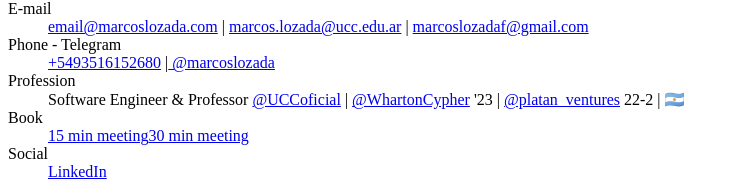
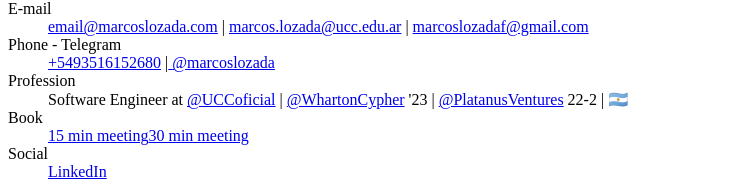
Before and after one commit to marcoslozadaf/marcos, a Next.js app: page / in a window 1280 px wide. Shown: the part 371-566 px from the top of the page, without its empty margins (0-739 px from the left). Built offline with nearby package versions, Linux system fonts and the light colour scheme.

Commit message:
Updates!

```diff
--- a/pages/index.js
+++ b/pages/index.js
@@ -1,13 +1,13 @@
-import Head from 'next/head';
+import Head from "next/head";
 import {
   iconGithub,
   iconLinkedIn,
   iconTwitter,
   iconFacebook,
   iconInstagram,
-} from '../components/icons';
+} from "../components/icons";
 
-import Favicons from '../components/Favicons';
+import Favicons from "../components/Favicons";
 
 export default function Home() {
   return (
@@ -16,116 +16,198 @@
         <title>Marcos Lozada Freytes</title>
         <Favicons />
       </Head>
-      <header className=''></header>
-      <main className=''>
-        <div className='max-w-5xl mx-auto pt-4 pb-16 px-4 sm:py-24 sm:px-6 lg:px-8'>
-          <div className='bg-white dark:bg-gray-800 shadow overflow-hidden rounded-lg'>
-            <div className='px-4 py-5 sm:px-6 flex items-center justify-between'>
-              <div className='flex items-center'>
+      <header className=""></header>
+      <main className="">
+        <div className="max-w-5xl mx-auto pt-4 pb-16 px-4 sm:py-24 sm:px-6 lg:px-8">
+          <div className="bg-white dark:bg-gray-800 shadow overflow-hidden rounded-lg">
+            <div className="px-4 py-5 sm:px-6 flex items-center justify-between">
+              <div className="flex items-center">
                 <img
-                  className='h-16 w-16 rounded-full mr-4 shadow-lg border border-white'
-                  src='/images/marcoslozada.JPEG'
-                  alt=''
+                  className="h-16 w-16 rounded-full mr-4 shadow-lg border border-white"
+                  src="/images/marcoslozada.JPEG"
+                  alt=""
                   width={300}
                   height={300}
                 />
-                <h3 className='text-lg leading-none font-medium text-gray-900 dark:text-white dark:text-white'>
+                <h3 className="text-lg leading-none font-medium text-gray-900 dark:text-white dark:text-white">
                   Marcos Lozada Freytes
                 </h3>
               </div>
             </div>
           </div>
-          <div className='bg-white dark:bg-gray-800 shadow overflow-hidden rounded-lg mt-5'>
-            <div className='px-4 pb-5 sm:p-0'>
-              <dl className='divide-y divide-gray-200 dark:divide-black'>
-                <div className='py-2 sm:py-5 sm:grid sm:grid-cols-3 sm:gap-4 sm:px-6'>
-                  <dt className='text-sm font-medium text-gray-400'>E-mail</dt>
-                  <dd className='mt-1 text-sm text-gray-900 dark:text-white sm:mt-0 sm:col-span-2'>
-                  {/* <a  target='_blank' href='mailto:marcos@ropero.io' className='hover:text-blue-400'>marcos@ropero.io</a> - <a  target='_blank' href='mailto:marcos@bircle.io' className='hover:text-blue-400'>marcos@bircle.io</a> | <a target='_blank' href='mailto:marcos.lozada@ucc.edu.ar' className='hover:text-blue-400'>marcos.lozada@ucc.edu.ar</a> | <a  target='_blank' href='mailto:marcoslozadaf@gmail.com' className='hover:text-blue-400'>marcoslozadaf@gmail.com</a> */}
-                  <a  target='_blank' href='mailto:email@marcoslozada.com' className='hover:text-blue-400'>email@marcoslozada.com</a> | <a target='_blank' href='mailto:marcos.lozada@ucc.edu.ar' className='hover:text-blue-400'>marcos.lozada@ucc.edu.ar</a> | <a  target='_blank' href='mailto:marcoslozadaf@gmail.com' className='hover:text-blue-400'>marcoslozadaf@gmail.com</a>
+          <div className="bg-white dark:bg-gray-800 shadow overflow-hidden rounded-lg mt-5">
+            <div className="px-4 pb-5 sm:p-0">
+              <dl className="divide-y divide-gray-200 dark:divide-black">
+                <div className="py-2 sm:py-5 sm:grid sm:grid-cols-3 sm:gap-4 sm:px-6">
+                  <dt className="text-sm font-medium text-gray-400">E-mail</dt>
+                  <dd className="mt-1 text-sm text-gray-900 dark:text-white sm:mt-0 sm:col-span-2">
+                    {/* <a  target='_blank' href='mailto:marcos@ropero.io' className='hover:text-blue-400'>marcos@ropero.io</a> - <a  target='_blank' href='mailto:marcos@bircle.io' className='hover:text-blue-400'>marcos@bircle.io</a> | <a target='_blank' href='mailto:marcos.lozada@ucc.edu.ar' className='hover:text-blue-400'>marcos.lozada@ucc.edu.ar</a> | <a  target='_blank' href='mailto:marcoslozadaf@gmail.com' className='hover:text-blue-400'>marcoslozadaf@gmail.com</a> */}
+                    <a
+                      target="_blank"
+                      href="mailto:email@marcoslozada.com"
+                      className="hover:text-blue-400"
+                    >
+                      email@marcoslozada.com
+                    </a>{" "}
+                    |{" "}
+                    <a
+                      target="_blank"
+                      href="mailto:marcos.lozada@ucc.edu.ar"
+                      className="hover:text-blue-400"
+                    >
+                      marcos.lozada@ucc.edu.ar
+                    </a>{" "}
+                    |{" "}
+                    <a
+                      target="_blank"
+                      href="mailto:marcoslozadaf@gmail.com"
+                      className="hover:text-blue-400"
+                    >
+                      marcoslozadaf@gmail.com
+                    </a>
                   </dd>
                 </div>
-                <div className='py-2 sm:py-5 sm:grid sm:grid-cols-3 sm:gap-4 sm:px-6'>
-                <dt className='text-sm font-medium text-gray-400'>Phone - Telegram</dt>
-                <dd className='mt-1 text-sm text-gray-900 dark:text-white sm:mt-0 sm:col-span-2'>
-                  <a target='_blank' href="https://api.whatsapp.com/send?phone=5493516152680" className='hover:text-blue-400'>+5493516152680</a> |
-                  <a target='_blank' href="https://t.me/marcoslozada" className='hover:text-blue-400'> @marcoslozada</a>
-                </dd>
-              </div>
-                <div className='py-2 sm:py-5 sm:grid sm:grid-cols-3 sm:gap-4 sm:px-6'>
-                  <dt className='text-sm font-medium text-gray-400'>Profession</dt>
-                  <dd className='mt-1 text-sm text-gray-900 dark:text-white sm:mt-0 sm:col-span-2'>
-                   Software Engineer & Professor <a target='_blank' href='https://twitter.com/UCCoficial' className='hover:text-blue-400' >@UCCoficial</a> | <a target='_blank' href='https://twitter.com/WhartonCypher' className='hover:text-blue-400'>@WhartonCypher</a> '23 | <a target='_blank' href='https://twitter.com/platan_ventures' className='hover:text-blue-400'>@platan_ventures</a> 22-2 | 🇦🇷
+                <div className="py-2 sm:py-5 sm:grid sm:grid-cols-3 sm:gap-4 sm:px-6">
+                  <dt className="text-sm font-medium text-gray-400">
+                    Phone - Telegram
+                  </dt>
+                  <dd className="mt-1 text-sm text-gray-900 dark:text-white sm:mt-0 sm:col-span-2">
+                    <a
+                      target="_blank"
+                      href="https://api.whatsapp.com/send?phone=5493516152680"
+                      className="hover:text-blue-400"
+                    >
+                      +5493516152680
+                    </a>{" "}
+                    |
+                    <a
+                      target="_blank"
+                      href="https://t.me/marcoslozada"
+                      className="hover:text-blue-400"
+                    >
+                      {" "}
+                      @marcoslozada
+                    </a>
                   </dd>
                 </div>
-                <div className='py-2 sm:py-5 sm:grid sm:grid-cols-3 sm:gap-4 sm:px-6'>
-                  <dt className='text-sm font-medium text-gray-400'>Book</dt>
-                  <dd className='mt-1 text-sm text-gray-900 dark:text-white sm:mt-0 sm:col-span-2'>
-                    <span className='inline-flex items-center px-2.5 py-0.5 rounded-md text-sm font-medium bg-gray-100 dark:bg-black text-gray-800 mr-3 dark:text-white mb-1'>
-                    <a target='_blank' href="https://cal.com/marcoslozada/15min?duration=15" className='hover:text-blue-400'>15 min meeting</a>
+                <div className="py-2 sm:py-5 sm:grid sm:grid-cols-3 sm:gap-4 sm:px-6">
+                  <dt className="text-sm font-medium text-gray-400">
+                    Profession
+                  </dt>
+                  <dd className="mt-1 text-sm text-gray-900 dark:text-white sm:mt-0 sm:col-span-2">
+                    Software Engineer at{" "}
+                    <a
+                      target="_blank"
+                      href="https://twitter.com/UCCoficial"
+                      className="hover:text-blue-400"
+                    >
+                      @UCCoficial
+                    </a>{" "}
+                    |{" "}
+                    <a
+                      target="_blank"
+                      href="https://twitter.com/WhartonCypher"
+                      className="hover:text-blue-400"
+                    >
+                      @WhartonCypher
+                    </a>{" "}
+                    '23 |{" "}
+                    <a
+                      target="_blank"
+                      href="https://twitter.com/platan_ventures"
+                      className="hover:text-blue-400"
+                    >
+                      @PlatanusVentures
+                    </a>{" "}
+                    22-2 | 🇦🇷
+                  </dd>
+                </div>
+                <div className="py-2 sm:py-5 sm:grid sm:grid-cols-3 sm:gap-4 sm:px-6">
+                  <dt className="text-sm font-medium text-gray-400">Book</dt>
+                  <dd className="mt-1 text-sm text-gray-900 dark:text-white sm:mt-0 sm:col-span-2">
+                    <span className="inline-flex items-center px-2.5 py-0.5 rounded-md text-sm font-medium bg-gray-100 dark:bg-black text-gray-800 mr-3 dark:text-white mb-1">
+                      <a
+                        target="_blank"
+                        href="https://cal.com/marcoslozada/15min?duration=15"
+                        className="hover:text-blue-400"
+                      >
+                        15 min meeting
+                      </a>
                     </span>
-                    <span className='inline-flex items-center px-2.5 py-0.5 rounded-md text-sm font-medium bg-gray-100 dark:bg-black text-gray-800 mr-3 dark:text-white mb-1'>
-                    <a target='_blank' href="https://cal.com/marcoslozada/30min?duration=30" className='hover:text-blue-400'>30 min meeting</a>
+                    <span className="inline-flex items-center px-2.5 py-0.5 rounded-md text-sm font-medium bg-gray-100 dark:bg-black text-gray-800 mr-3 dark:text-white mb-1">
+                      <a
+                        target="_blank"
+                        href="https://cal.com/marcoslozada/30min?duration=30"
+                        className="hover:text-blue-400"
+                      >
+                        30 min meeting
+                      </a>
                     </span>
                   </dd>
                 </div>
 
-                <div className='py-2 sm:py-5 sm:grid sm:grid-cols-3 sm:gap-4 sm:px-6'>
-                  <dt className='text-sm font-medium text-gray-400'>Social</dt>
-                  <dd className='mt-1 text-sm text-gray-900 dark:text-white sm:mt-0 sm:col-span-2'>
-                    <div className='space-x-8 lg:space-x-12 md:order-2 flex items-center '>
+                <div className="py-2 sm:py-5 sm:grid sm:grid-cols-3 sm:gap-4 sm:px-6">
+                  <dt className="text-sm font-medium text-gray-400">Social</dt>
+                  <dd className="mt-1 text-sm text-gray-900 dark:text-white sm:mt-0 sm:col-span-2">
+                    <div className="space-x-8 lg:space-x-12 md:order-2 flex items-center ">
                       {social.map((item) => (
                         <a
                           key={item.name}
                           href={item.href}
-                          className='text-gray-400 hover:text-gray-700 dark:text-white dark:hover:text-gray-300'
+                          className="text-gray-400 hover:text-gray-700 dark:text-white dark:hover:text-gray-300"
                         >
-                          <span className='sr-only'>{item.name}</span>
-                          <item.icon className='h-6 w-6' aria-hidden='true' />
+                          <span className="sr-only">{item.name}</span>
+                          <item.icon className="h-6 w-6" aria-hidden="true" />
                         </a>
                       ))}
                     </div>
                   </dd>
                 </div>
-                <div className='py-2 sm:py-5 sm:grid sm:grid-cols-3 sm:gap-4 sm:px-6'>
-                  <dt className='text-sm font-medium text-gray-400'>Experience</dt>
-                  <dd className='mt-1 text-sm text-gray-900 dark:text-white sm:mt-0 sm:col-span-2'>
-                    <span className='inline-flex items-center px-2.5 py-0.5 rounded-md text-sm font-medium bg-gray-100 dark:bg-black text-gray-800 mr-3 dark:text-white mb-1'>
+                <div className="py-2 sm:py-5 sm:grid sm:grid-cols-3 sm:gap-4 sm:px-6">
+                  <dt className="text-sm font-medium text-gray-400">
+                    Experience
+                  </dt>
+                  <dd className="mt-1 text-sm text-gray-900 dark:text-white sm:mt-0 sm:col-span-2">
+                    {/* <span className='inline-flex items-center px-2.5 py-0.5 rounded-md text-sm font-medium bg-gray-100 dark:bg-black text-gray-800 mr-3 dark:text-white mb-1'>
                       Blockchain Development
-                    </span>
-                    <span className='inline-flex items-center px-2.5 py-0.5 rounded-md text-sm font-medium bg-gray-100 dark:bg-black text-gray-800 mr-3 dark:text-white mb-1'>
+                    </span> */}
+                    <span className="inline-flex items-center px-2.5 py-0.5 rounded-md text-sm font-medium bg-gray-100 dark:bg-black text-gray-800 mr-3 dark:text-white mb-1">
                       Business Management
                     </span>
-                    <span className='inline-flex items-center px-2.5 py-0.5 rounded-md text-sm font-medium bg-gray-100 dark:bg-black text-gray-800 mr-3 dark:text-white mb-1'>
+                    <span className="inline-flex items-center px-2.5 py-0.5 rounded-md text-sm font-medium bg-gray-100 dark:bg-black text-gray-800 mr-3 dark:text-white mb-1">
                       Project Management
                     </span>
-                    <span className='inline-flex items-center px-2.5 py-0.5 rounded-md text-sm font-medium bg-gray-100 dark:bg-black text-gray-800 mr-3 dark:text-white mb-1'>
+                    <span className="inline-flex items-center px-2.5 py-0.5 rounded-md text-sm font-medium bg-gray-100 dark:bg-black text-gray-800 mr-3 dark:text-white mb-1">
                       Data Science
                     </span>
-                    <span className='inline-flex items-center px-2.5 py-0.5 rounded-md text-sm font-medium bg-gray-100 dark:bg-black text-gray-800 mr-3 dark:text-white mb-1'>
+                    <span className="inline-flex items-center px-2.5 py-0.5 rounded-md text-sm font-medium bg-gray-100 dark:bg-black text-gray-800 mr-3 dark:text-white mb-1">
                       Software Engineer
                     </span>
-                    <span className='inline-flex items-center px-2.5 py-0.5 rounded-md text-sm font-medium bg-gray-100 dark:bg-black text-gray-800 mr-3 dark:text-white mb-1'>
-                      Full Stack Web Development
+                    <span className="inline-flex items-center px-2.5 py-0.5 rounded-md text-sm font-medium bg-gray-100 dark:bg-black text-gray-800 mr-3 dark:text-white mb-1">
+                      Full-Stack Development
                     </span>
-                    <span className='inline-flex items-center px-2.5 py-0.5 rounded-md text-sm font-medium bg-gray-100 dark:bg-black text-gray-800 mr-3 dark:text-white mb-1'>
+                    <span className="inline-flex items-center px-2.5 py-0.5 rounded-md text-sm font-medium bg-gray-100 dark:bg-black text-gray-800 mr-3 dark:text-white mb-1">
                       Generative AI
                     </span>
-                    <span className='inline-flex items-center px-2.5 py-0.5 rounded-md text-sm font-medium bg-gray-100 dark:bg-black text-gray-800 mr-3 dark:text-white mb-1'>
+                    <span className="inline-flex items-center px-2.5 py-0.5 rounded-md text-sm font-medium bg-gray-100 dark:bg-black text-gray-800 mr-3 dark:text-white mb-1">
                       Healthtech
                     </span>
-
                   </dd>
                 </div>
 
-                <div className='py-2 sm:py-5 sm:grid sm:grid-cols-3 sm:gap-4 sm:px-6'>
-                  <dt className='text-sm font-medium text-gray-400'>Preferred Stack</dt>
-                  <dd className='mt-1 text-sm text-gray-900 dark:text-white sm:mt-0 sm:col-span-2 grid grid-cols-4'>
+                <div className="py-2 sm:py-5 sm:grid sm:grid-cols-3 sm:gap-4 sm:px-6">
+                  <dt className="text-sm font-medium text-gray-400">
+                    Preferred Stack
+                  </dt>
+                  <dd className="mt-1 text-sm text-gray-900 dark:text-white sm:mt-0 sm:col-span-2 grid grid-cols-4">
                     {techStack.map((tech) => (
-                      <div key={tech.name} className='flex flex-col overflow-hidden'>
-                        <div className='flex-1 py-1 mr-3 justify-between'>
+                      <div
+                        key={tech.name}
+                        className="flex flex-col overflow-hidden"
+                      >
+                        <div className="flex-1 py-1 mr-3 justify-between">
                           <img
-                            className='h-10'
+                            className="h-10"
                             src={tech.logo}
                             alt={tech.name}
                             width={tech.width}
@@ -134,6 +216,22 @@
                         </div>
                       </div>
                     ))}
+                  </dd>
+                </div>
+                <div className="py-2 sm:py-5 sm:grid sm:grid-cols-3 sm:gap-4 sm:px-6">
+                  <dt className="text-sm font-medium text-gray-400">
+                    Connect
+                  </dt>
+                  <dd className="mt-1 text-sm text-gray-900 dark:text-white sm:mt-0 sm:col-span-2">
+                    <span className="inline-flex items-center px-2.5 py-0.5 rounded-md text-sm font-medium bg-gray-100 dark:bg-black text-gray-800 mr-3 dark:text-white mb-1">
+                      <a
+                        target="_blank"
+                        href="https://www.linkedin.com/comm/mynetwork/discovery-see-all?usecase=PEOPLE_FOLLOWS&followMember=marcoslozadafreytes"
+                        className="hover:text-blue-400"
+                      >
+                        Follow on LinkedIn
+                      </a>
+                    </span>
                   </dd>
                 </div>
               </dl>
@@ -148,92 +246,91 @@
 
 const techStack = [
   {
-    name: 'Javascript',
-    logo: '/images/tech-stack/javascript.svg',
+    name: "Javascript",
+    logo: "/images/tech-stack/javascript.svg",
     height: 48,
     width: 48,
-    docs: 'https://developer.mozilla.org/en-US/docs/Web/JavaScript',
+    docs: "https://developer.mozilla.org/en-US/docs/Web/JavaScript",
   },
   {
-    name: 'NodeJS',
-    logo: '/images/tech-stack/nodejs.svg',
+    name: "NodeJS",
+    logo: "/images/tech-stack/nodejs.svg",
     height: 48,
     width: 75,
-    docs: 'https://nodejs.org/dist/latest-v14.x/docs/api/',
+    docs: "https://nodejs.org/dist/latest-v14.x/docs/api/",
   },
   {
-    name: 'expressJS',
-    logo: '/images/tech-stack/expressjs.svg',
+    name: "expressJS",
+    logo: "/images/tech-stack/expressjs.svg",
     height: 48,
     width: 100,
-    docs: 'https://expressjs.com/en/4x/api.html',
+    docs: "https://expressjs.com/en/4x/api.html",
   },
   {
-    name: 'MongoDB',
-    logo: '/images/tech-stack/mongodb.svg',
+    name: "MongoDB",
+    logo: "/images/tech-stack/mongodb.svg",
     height: 48,
     width: 150,
-    docs: 'https://docs.mongodb.com/drivers/node/current/',
+    docs: "https://docs.mongodb.com/drivers/node/current/",
   },
   {
-    name: 'React',
-    logo: '/images/tech-stack/react.svg',
+    name: "React",
+    logo: "/images/tech-stack/react.svg",
     height: 48,
     width: 55,
-    docs: 'https://reactjs.org/docs/getting-started.html',
+    docs: "https://reactjs.org/docs/getting-started.html",
   },
   {
-    name: 'NextJS',
-    logo: '/images/tech-stack/nextjs.svg',
+    name: "NextJS",
+    logo: "/images/tech-stack/nextjs.svg",
     height: 48,
     width: 55,
-    docs: 'https://nextjs.org/docs',
+    docs: "https://nextjs.org/docs",
   },
   {
-    name: 'Ethereum',
-    logo: '/images/tech-stack/ethereum.svg',
+    name: "AWS",
+    logo: "/images/tech-stack/aws.svg",
+    height: 48,
+    width: 55,
+    docs: "https://docs.aws.amazon.com/",
+  },
+  {
+    name: "OpenAI",
+    logo: "/images/tech-stack/openai.svg",
     height: 68,
     width: 75,
-    docs: 'https://ethereum.org/en/developers/',
-  },
-  {
-    name: 'Polygon',
-    logo: '/images/tech-stack/polygon.svg',
-    height: 68,
-    width: 75,
-    docs: 'https://docs.polygon.technology/',
+    docs: "https://platform.openai.com/docs/introduction",
   },
 ];
 
 const social = [
-
   {
-    name: 'LinkedIn',
-    href: 'https://www.linkedin.com/in/marcoslozadafreytes/',
+    name: "LinkedIn",
+    href: "https://www.linkedin.com/in/marcoslozadafreytes/",
     icon: iconLinkedIn,
   },
 
   {
-    name: 'Twitter',
-    href: 'https://twitter.com/marcoslozadaf',
+    name: "Twitter",
+    href: "https://twitter.com/marcoslozadaf",
     icon: iconTwitter,
   },
 
   {
-    name: 'Instagram',
-    href: 'https://instagram.com/marcoslozada',
+    name: "Instagram",
+    href: "https://instagram.com/marcoslozada",
     icon: iconInstagram,
   },
 
   {
-    name: 'GitHub',
-    href: 'https://github.com/marcoslozadaf',
+    name: "GitHub",
+    href: "https://github.com/marcoslozadaf",
     icon: iconGithub,
   },
 
   {
-    name: 'Facebook',
-    href: 'https://www.facebook.com/marcoslozadaf',
+    name: "Facebook",
+    href: "https://www.facebook.com/marcoslozadaf",
     icon: iconFacebook,
   },
 ];
```
Also changed, not shown: public/images/tech-stack/aws.svg (added), public/images/tech-stack/openai.svg (added).
